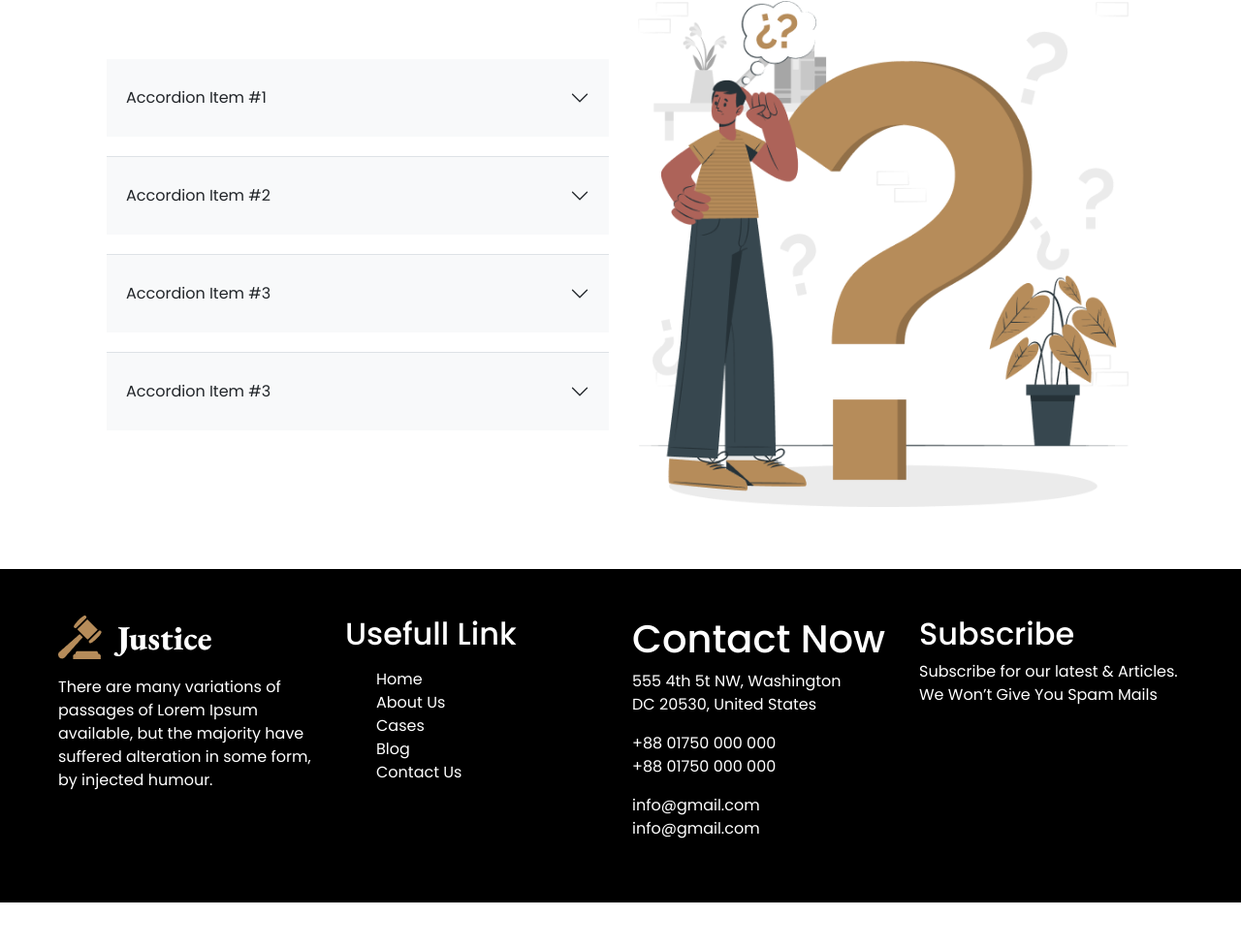
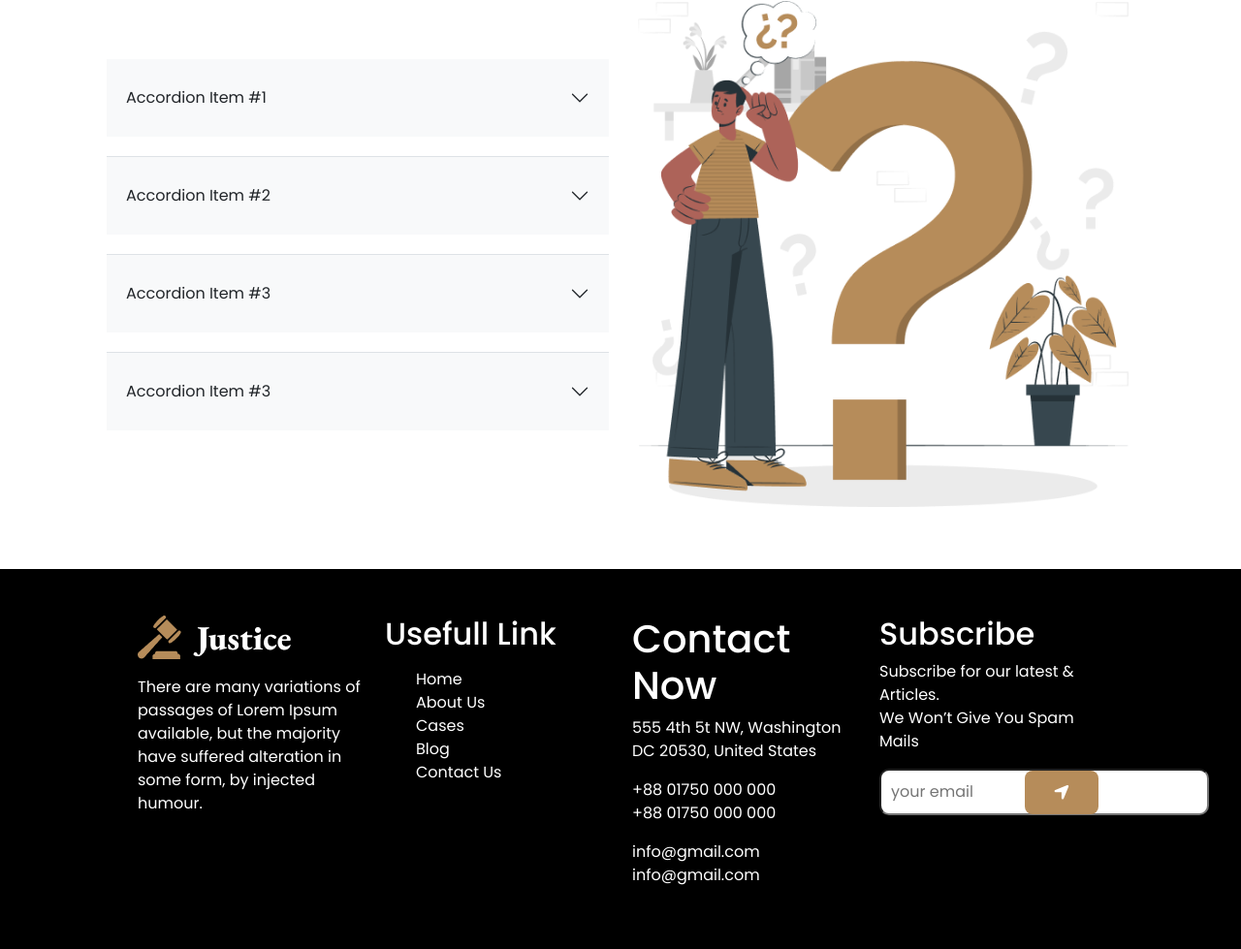
Before and after one commit to joy271f/legal-solution, a plain HTML site: page index.html in a window 1280 px wide. Shown: the part 2564-3543 px from the top of the page at 97% size. Before the commit the page ends 3495 px from the top, so only its background shows below. Drawn offline with nearby package versions, Linux system fonts and the light colour scheme.

Commit message:
footer section done

```diff
--- a/index.html
+++ b/index.html
@@ -340,6 +340,7 @@
     <!-- footer section start -->
     <footer class="mt-5">
       <div class="bg-black text-white">
+        <div class="container">
           <div class="row mx-5">
             <div class="col col-md-3 my-5">
               <img src="images/logo.png" alt="">
@@ -373,7 +374,18 @@
               <p>
                 Subscribe for our latest & Articles. <br> We Won’t Give You Spam Mails
               </p>
-
+              <div class="d-flex flex-row">
+                <input
+                  type="email"
+                  class="p-3 px-md-5 me-3 jus-input-resizing jus-input-footer"
+                  id="exampleInputEmail1"
+                  aria-describedby="emailHelp"
+                  placeholder="your email"
+                />
+                <button class="jus-btn jus-btn-resizeing jus-btn-footer z-1" type="submit">
+                  <i class="fa-solid fa-location-arrow"></i>
+                </button>
+            </div>
           </div>
         </div>
       </div>
--- a/styles/style.css
+++ b/styles/style.css
@@ -13,6 +13,19 @@ body{
     border: none;
     padding: 15px 25px;
     border-radius: 8px;
+}
+.jus-input-footer{
+    padding: 10px 10px !important;
+    font-size: 16px;
+    border-radius: 10px;
+    position: absolute;
+}
+
+.jus-btn-footer{
+    position: relative;
+    padding: 9px 30px;
+    left: 150px;
+    top: 2px;
 }
 
 .jus-fs{
```
Lines whose indentation alone changed are shown as unchanged.
